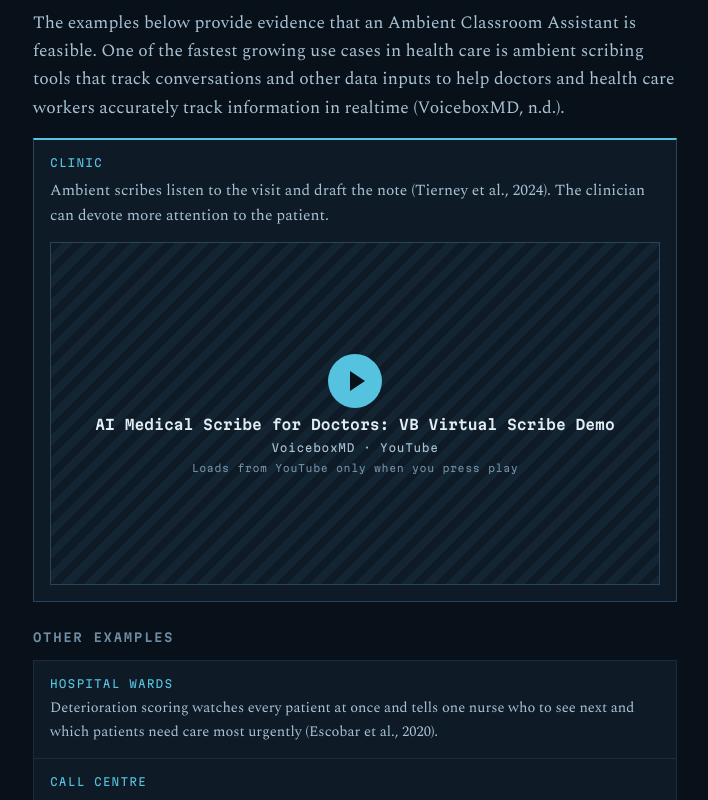
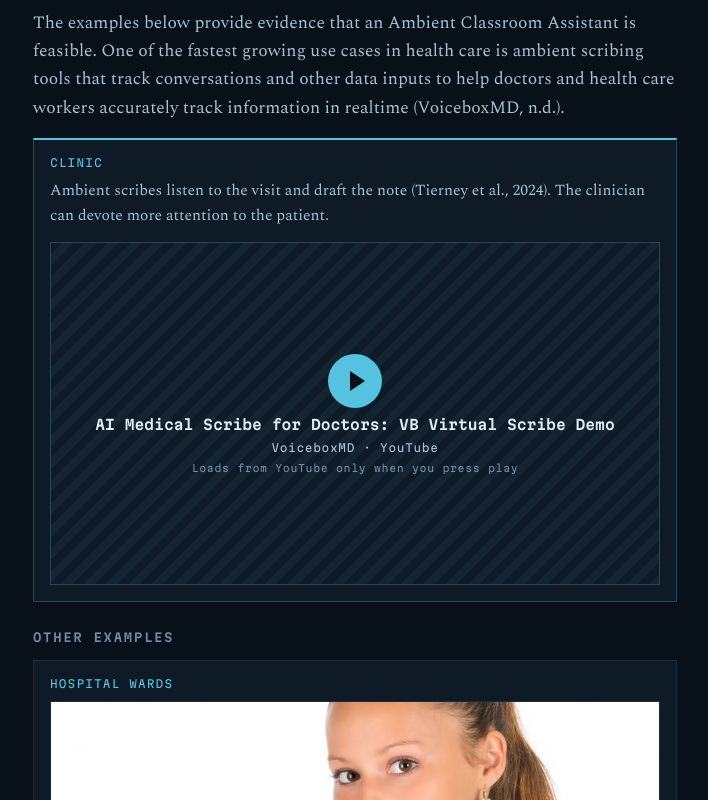
Before and after one commit to kenpeterson2112/etec523-a3-forecast, a plain HTML site: page index.html in a window 1280 px wide. Shown: the part 2000-2800 px from the top of the page, without its empty margins (285-993 px from the left). Drawn offline with Linux system fonts and the light colour scheme.

Commit message:
Add hospital photo to the Hospital wards card (Public Domain Pictures)
Co-Authored-By: Claude Opus 5.5 <noreply@anthropic.com>
Claude-Session: https://claude.ai/code/session_01BdufFsNmyScoyVB3J95c4q

```diff
--- a/index.html
+++ b/index.html
@@ -837,7 +837,7 @@
     </div>
     <h3 class="subhead">Other Examples</h3>
     <div class="grid">
-      <div class="cell"><span class="who">Hospital wards</span><span class="what">Deterioration scoring watches every patient at once and tells one nurse who to see next and which patients need care most urgently (Escobar et al., 2020).</span></div>
+      <div class="cell"><span class="who">Hospital wards</span><figure class="cell-photo"><img src="images/hospital-ward.jpg" width="900" height="506" alt="A doctor in a white coat and stethoscope holds a tablet." loading="lazy"><figcaption>Photo: <a href="https://www.publicdomainpictures.net/en/view-image.php?image=418547&amp;picture=female-doctor-holding-a-tablet">Public Domain Pictures</a></figcaption></figure><span class="what">Deterioration scoring watches every patient at once and tells one nurse who to see next and which patients need care most urgently (Escobar et al., 2020).</span></div>
       <div class="cell"><span class="who">Call centre</span><figure class="cell-photo"><img src="images/call-centre.jpg" width="900" height="600" alt="Call centre agents in headsets working at computers; one smiles toward the camera." loading="lazy"><figcaption>Photo: BaljkanN4 on <a href="https://unsplash.com/photos/a-smiling-woman-wearing-a-headset-at-a-computer-wnpf3Q5pkXA">Unsplash</a></figcaption></figure><span class="what">Real-time assist listens to a live call and coaches the agent mid-sentence while serving up key information to agents and managers (Brynjolfsson et al., 2025).</span></div>
       <div class="cell"><span class="who">Cockpit</span><figure class="cell-photo"><img src="images/cockpit-hud.jpg" width="640" height="480" alt="Head-up display in an F/A-18C cockpit, with flight data projected over the view of an aircraft carrier deck ahead." loading="lazy"><figcaption>Photo: US Navy, public domain, via <a href="https://en.wikipedia.org/wiki/Head-up_display">Wikimedia Commons</a></figcaption></figure><span class="what">Threshold alerting systems provide realtime visual telemetry to pilots who can keep their hands on the controls at all times.</span></div>
       <div class="cell"><span class="who">Sideline</span><figure class="cell-photo"><img src="images/sideline-tablet.jpg" width="900" height="1350" alt="A coach in a headset shows a football player data on a tablet on the sideline." loading="lazy" style="object-position: 50% 52%"><figcaption>Photo: <a href="https://www.pexels.com/photo/a-man-with-headphones-holding-a-tablet-beside-a-man-wearing-a-football-uniform-9539098/">Pexels</a></figcaption></figure><span class="what">Athlete telemetry reaches the coach or trainer, not the athlete. The data can be used to improve performance or prevent injury.</span></div>
```
Also changed, not shown: images/hospital-ward.jpg (added).
